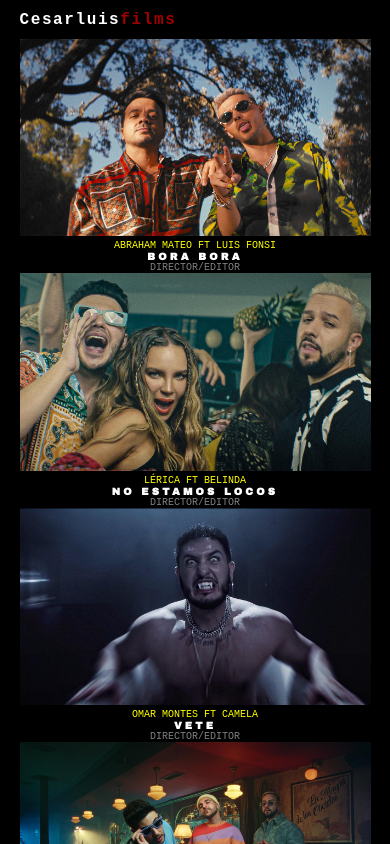
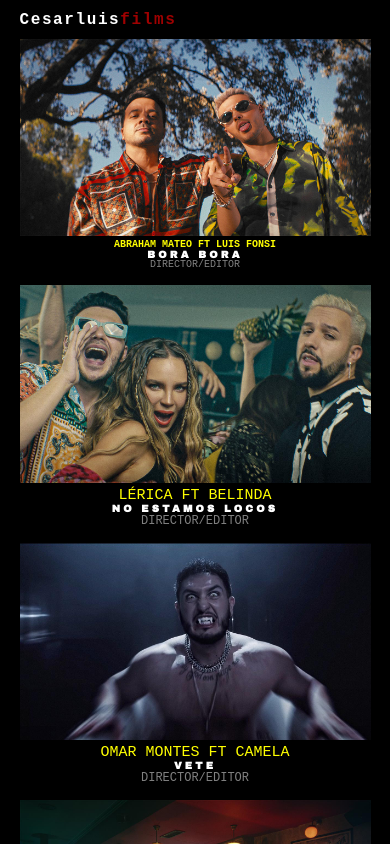
Before and after one commit to cesarluisfilms/cesarluisfilms, a plain HTML site: page index.html in a window 390 px wide. Shown: the top 844 px of the page. Drawn offline with Linux system fonts and the light colour scheme; a web font is replaced by a local one.

Commit message:
Add files via upload

```diff
--- a/index.html
+++ b/index.html
@@ -49,9 +49,9 @@
 
                     <img class="video-img" src="img/borabora.jpg" alt="">
                     <div class="video-info">
-                        <div class="artist">ABRAHAM MATEO FT LUIS FONSI</div>
+                        <h2 class="artist">ABRAHAM MATEO FT LUIS FONSI</h2>
                         <h2 class="title">BORA BORA</h2>
-                        <div class="video-type">DIRECTOR/EDITOR</div>
+                        <h2 class="video-type">DIRECTOR/EDITOR</h2>
                     </div>
                 </a>
             </div>
--- a/styles.css
+++ b/styles.css
@@ -134,10 +134,12 @@ body {
     display: block;
     margin-left: 300px;
   }
-  .artist,
-  .title,
-  .video-type {
+  .video-info h2 {
     font-size: 12px;
+  }
+
+  .video-item {
+    margin-bottom: 15px;
   }
   .logo-yt img {
     width: 130px;
@@ -158,7 +160,9 @@ body {
     width: 100%;
     height: 40px;
   }
-
+  .video-item {
+    margin-bottom: 15px;
+  }
   .navbar {
     flex-direction: row;
     position: static;
@@ -190,9 +194,8 @@ body {
     width: 150px;
   }
 
-  .artist,
-  .title,
-  .video-type {
+  .video-info h2 {
+    line-height: 10px;
     font-size: 10px;
   }
 }
```
